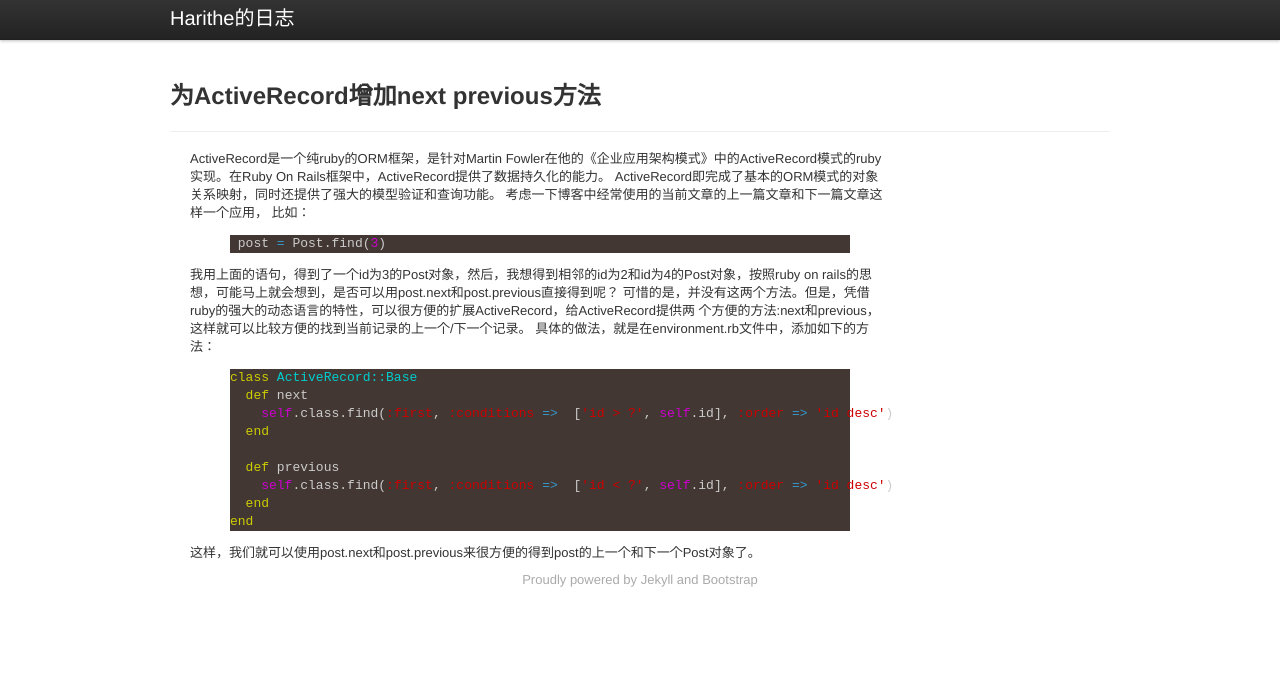
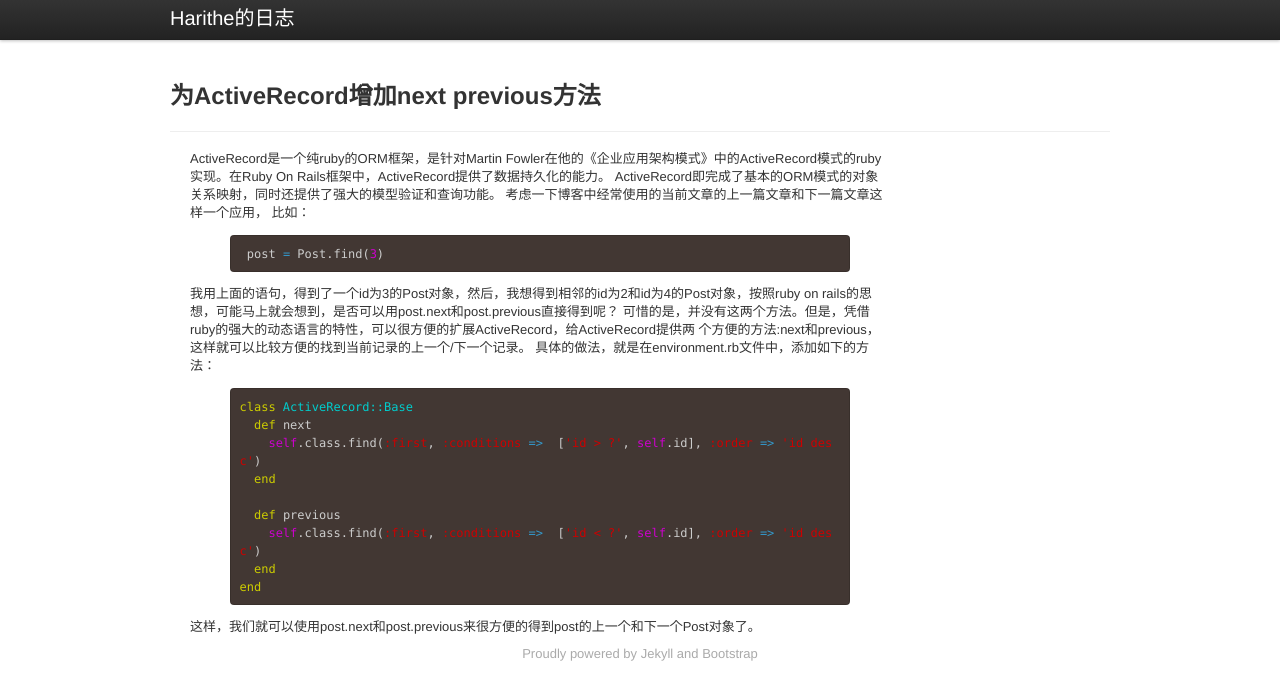
Before and after one commit to harithe/harithe.github.com, a Jekyll site: the page built from _posts/2010/2010-04-29-add-previous-next-for-activerecord.markdown, in a window 1280 px wide. Shown: the top 700 px of the page. Built offline with Jekyll 4.4.1, drawn with Linux system fonts in a browser that asks for light colours; Markdown is read by kramdown in place of the engine named in the settings.

Commit message:
Update css/style.css

```diff
--- a/css/style.css
+++ b/css/style.css
@@ -3,10 +3,11 @@ body { padding-top: 60px; }
 .posts li {
 	padding: 2px;
 }
-
-pre {
-	background-color: #423733;
-}
+code,pre{padding:0 3px 2px;font-family:Menlo,Monaco,"Courier New",monospace;font-size:12px;color:#333333;-webkit-border-radius:3px;-moz-border-radius:3px;border-radius:3px;}
+code{padding:2px 4px;color:#d14;background-color:#f7f7f9;border:1px solid #e1e1e8;}
+pre{display:block;padding:8.5px;margin:0 0 9px;font-size:12.025px;line-height:18px;background-color: #423733;;border:1px solid #ccc;border:1px solid rgba(0, 0, 0, 0.15);-webkit-border-radius:4px;-moz-border-radius:4px;border-radius:4px;white-space:pre;white-space:pre-wrap;word-break:break-all;word-wrap:break-word;}pre.prettyprint{margin-bottom:18px;}
+pre code{padding:0;color:inherit;background-color:transparent;border:0;}
+.pre-scrollable{max-height:340px;overflow-y:scroll;}
 
 footer {
 	margin: 0 auto;
```
